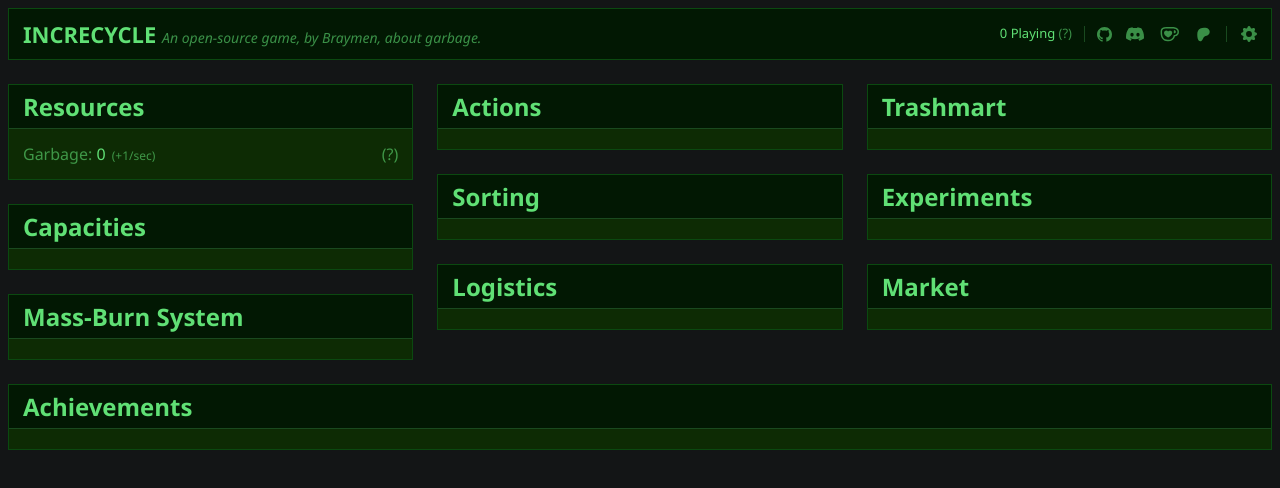
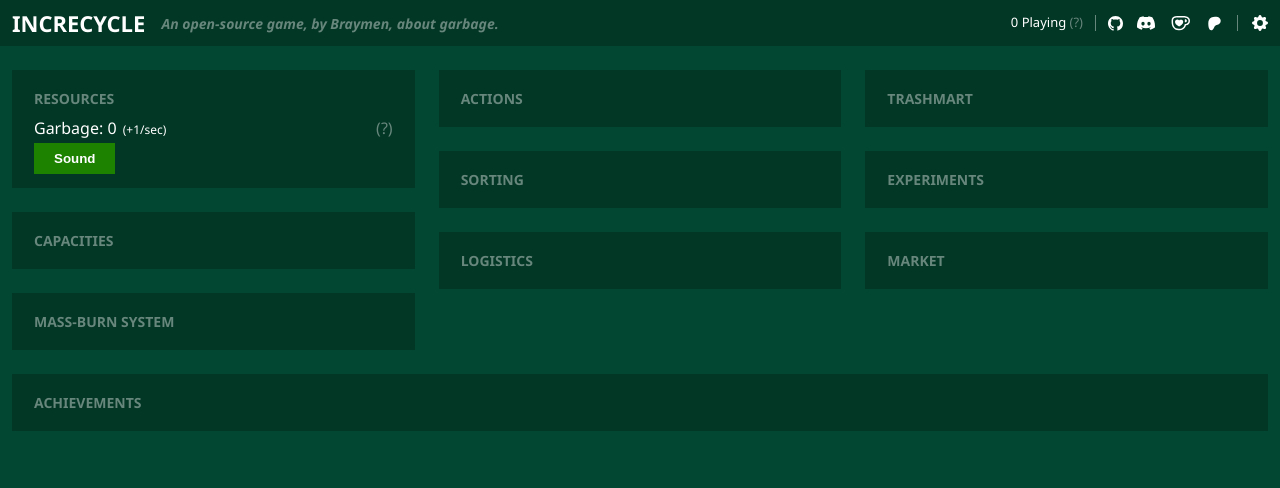
Before and after one commit to braymen/increcycle, a React (Vite) app: page / in a window 1280 px wide. Shown: the top 488 px of the page. Built offline with nearby package versions, Linux system fonts and the light colour scheme; no server answers.

Commit message:
feat: new theme and sfx for buttons

```diff
--- a/src/content/resources.ts
+++ b/src/content/resources.ts
@@ -7,7 +7,40 @@ interface Resource {
 
 export const ResourcesJSON: Resource[] = [
     {
-        name: 'garbage',
+        name: 'Unsorted Waste',
+    },
+    {
+        name: 'Garbage',
+    },
+    {
+        name: 'Recyclables',
+    },
+    {
+        name: 'Trash Bags',
+    },
+    {
+        name: 'Ash',
+    },
+    {
+        name: 'Paper',
+    },
+    {
+        name: 'Glass',
+    },
+    {
+        name: 'Metal',
+    },
+    {
+        name: 'Bottles',
+    },
+    {
+        name: 'Plastic',
+    },
+    {
+        name: 'Plastic Sheets',
+    },
+    {
+        name: 'Power',
     },
 ]
 
--- a/src/content/unlocks.ts
+++ b/src/content/unlocks.ts
@@ -7,7 +7,28 @@ interface Unlock {
 
 export const UnlocksJSON: Unlock[] = [
     {
-        name: 'trashmart',
+        name: 'Resources',
+    },
+    {
+        name: 'Trashmart',
+    },
+    {
+        name: 'Experiments',
+    },
+    {
+        name: 'Sorting',
+    },
+    {
+        name: 'Capacities',
+    },
+    {
+        name: 'Mass-Burn System',
+    },
+    {
+        name: 'Market',
+    },
+    {
+        name: 'Achievements',
     },
 ]
 
--- a/src/ui/components/ResourceLine.tsx
+++ b/src/ui/components/ResourceLine.tsx
@@ -12,8 +12,8 @@ function ResourceLine({ primaryText, amount, secondaryText, ratePerSecond, helpe
     return (
         <p>
             <span>
-                <span style={{ opacity: '.6' }}>{primaryText}:</span> {amount}{' '}
-                <span style={{ fontSize: '12px', opacity: '0.6', marginLeft: '2px' }}>
+                <span style={{}}>{primaryText}:</span> {amount}{' '}
+                <span style={{ fontSize: '12px', marginLeft: '2px' }}>
                     ({ratePerSecond && ratePerSecond >= 0 ? '+' : '-'}
                     {ratePerSecond}/sec)
                 </span>
--- a/src/ui/styles/App.css
+++ b/src/ui/styles/App.css
@@ -1,13 +1,30 @@
 :root {
     font-family: 'Segoe UI', sans-serif;
+    --text-color-light: white;
+    --text-color-dark: #023625;
+    --text-muted: #67867c;
+    --bg-1: #023625;
+    --bg-2: #024731;
+    --bg-3: #111212;
+    --button-color: rgb(28, 130, 0);
+    --button-color-hover: rgb(39, 146, 9);
+}
+
+.muted-light {
+    opacity: 0.7;
+}
+
+.muted-dark {
+    opacity: 0.7;
 }
 
 html,
 body {
-    color: #60e075;
-    background-color: #131516;
+    color: var(--text-color-light);
+    background-color: var(--bg-2);
     -webkit-user-select: none;
     user-select: none;
+    margin: 0;
 }
 
 img {
@@ -23,8 +40,10 @@ h1 {
 h2 {
     padding: 4px 0;
     margin: 0;
-    margin-bottom: 8px;
-    border-bottom: 1px solid #60e07540;
+    color: var(--text-muted) !important;
+    font-size: 14px;
+    text-transform: uppercase;
+    font-weight: 700;
 }
 
 p {
@@ -32,53 +51,60 @@ p {
     margin: 0;
 }
 
-.primary-button {
-    background-color: #0f5414;
-    color: #60e075;
-    border-color: #022e05;
-    padding: 4px 24px;
-    transition:
-        background-color 60ms linear,
-        transform 60ms linear;
+button {
+    background-color: var(--button-color);
+    color: var(--text-color-light);
+    padding: 8px 20px;
+    border: none;
+    font-weight: 800;
 }
 
-.primary-button:hover {
-    border-color: #05510a;
+button:hover {
+    background-color: var(--button-color-hover);
     cursor: pointer;
 }
 
-.primary-button:not(:disabled):active,
-.primary-button.pressed {
-    background-color: #1a7d21;
-    border-color: #60e075;
-    transform: translateY(1px);
+button:active {
+    background-color: var(--button-color);
+    transform: translateY(2px);
 }
 
-.primary-button:disabled,
-.primary-button[disabled] {
-    opacity: 0.4;
-    cursor: not-allowed;
+.app-header-container {
+    background-color: var(--bg-1);
+    padding: 4px 12px;
 }
 
 .app-header {
     box-sizing: border-box;
-    background-color: #021803;
-    padding: 10px 14px;
     display: flex;
     flex-wrap: wrap;
     align-items: center;
     justify-content: space-between;
     gap: 4px 16px;
+    padding: 4px 0px;
     max-width: 1440px;
     margin-inline: auto;
-    border: 1px solid #0b4910;
 }
 
 .app-title {
     font-size: 22px;
     font-weight: 800;
-    color: #60e075;
+    color: var(--text-color-light);
     text-transform: uppercase;
+    flex-wrap: wrap;
+    align-items: center;
+    justify-content: space-between;
+    display: flex;
+    box-sizing: border-box;
+    gap: 16px;
+}
+
+.app-sub-title {
+    font-size: 14px;
+    font-weight: 600;
+    text-transform: initial;
+    font-style: italic;
+    color: var(--text-muted);
 }
 
 .app-header-right {
@@ -97,7 +123,7 @@ p {
 .header-divider {
     width: 1px;
     height: 16px;
-    background-color: #60e07540;
+    background-color: var(--text-muted);
 }
 
 .social-links {
@@ -110,11 +136,12 @@ p {
     display: inline-flex;
     align-items: center;
     justify-content: center;
-    color: #60e07599;
+    color: var(--text-color-light);
 }
 
 .social-link:hover {
-    color: #60e075;
+    color: var(--text-color-light);
+    opacity: 0.8;
 }
 
 .social-link svg {
@@ -124,6 +151,7 @@ p {
 .content-container {
     max-width: 1440px;
     margin-inline: auto;
+    padding: 0px 12px;
 }
 
 .columns {
@@ -139,28 +167,28 @@ p {
 
 .panel {
     margin-top: 24px;
-    background-color: #0d2b04;
-    border: 1px solid #0b4910;
+    background-color: var(--bg-1);
+    color: var(--text-color-light);
+    padding: 14px 8px;
 }
 
 .panel-header {
     padding: 5px 14px;
-    background-color: #021803;
+    color: var(--text-color-light);
 }
 
 .panel-container {
-    padding: 2px 14px 10px 14px;
+    padding: 0px 14px;
 }
 
 .help-marker {
     display: inline-block;
     position: relative;
-    color: #60e07599;
+    color: var(--text-muted);
 }
 
 .help-marker:hover {
     cursor: help;
-    color: #60e075e6;
 }
 
 .help-marker[data-tooltip]:hover::after {
@@ -173,9 +201,10 @@ p {
     width: max-content;
     max-width: min(200px, calc(100vw - 32px));
     padding: 4px 8px;
-    border: 1px solid #022e05;
-    background-color: #0f5414;
-    color: #60e075;
+    padding-bottom: 8px;
+    border: 2px solid #65857a;
+    background-color: var(--bg-1);
+    color: var(--text-color-light);
     font-size: 16px;
 }
 
@@ -191,66 +220,6 @@ p {
     margin-bottom: 0;
 }
 
-.action-grid {
-    display: grid;
-    grid-template-columns: repeat(2, 1fr);
-    gap: 8px;
-}
-
-.action-grid .primary-button {
-    box-sizing: border-box;
-    padding: 4px 8px;
-}
-
-.action-button-group {
-    display: flex;
-    gap: 4px;
-}
-
-.action-button-group > .primary-button {
-    flex: 1;
-    min-width: 0;
-}
-
-.auto-click-button {
-    flex: none;
-    box-sizing: border-box;
-    background-color: #540f0f;
-    color: #e06060;
-    border-color: #3b1616;
-    padding: 4px 12px;
-    font-size: 12px;
-}
-
-.auto-click-button:hover {
-    border-color: rgb(86, 26, 26);
-    cursor: pointer;
-}
-
-.auto-click-button.active {
-    background-color: #0f5414;
-    border-color: #022e04;
-    color: #60e075;
-}
-
-.auto-click-button.active:hover {
-    border-color: #05510a;
-    cursor: pointer;
-}
-
-.bulk-buy-row {
-    display: flex;
-    gap: 4px;
-    margin-bottom: 12px;
-}
-
-.bulk-buy-row > .primary-button {
-    box-sizing: border-box;
-    flex: 1;
-    min-width: 0;
-    padding: 4px 8px;
-}
-
 @media (max-width: 1024px) {
     .columns {
         grid-template-columns: repeat(2, minmax(0, 1fr));
@@ -262,10 +231,22 @@ p {
         grid-template-columns: minmax(0, 1fr);
         gap: 0px;
     }
+
+    .app-sub-title {
+        display: none;
+    }
 }
 
 @media (max-width: 480px) {
     .action-grid {
         grid-template-columns: minmax(0, 1fr);
     }
+
+    .app-sub-title {
+        display: none;
+    }
+
+    .player-count {
+        display: none;
+    }
 }
--- a/src/ui/views/App.tsx
+++ b/src/ui/views/App.tsx
@@ -1,4 +1,4 @@
-import { useState } from 'react'
+import { useEffect, useState } from 'react'
 import '../styles/App.css'
 import { useGameDerived, useGameDispatch, useGameState } from '../state/GameContext'
 import ShopItem from '../components/ShopItem'
@@ -26,8 +26,29 @@ function App() {
 
     const showSettings = () => setSettings(!settings)
 
+    useEffect(() => {
+        const clickSound = (event: PointerEvent) => {
+            const isButton = (event.target as HTMLInputElement).nodeName === 'BUTTON'
+            if (!isButton) return
+            var context = new window.AudioContext()
+            var osc = context.createOscillator()
+            var gain = context.createGain()
+            osc.type = 'triangle'
+            osc.frequency.value = 100
+            osc.connect(gain)
+            gain.connect(context.destination)
+            gain.gain.value = 0.2
+            osc.start()
+            osc.stop(context.currentTime + 0.05)
+        }
+
+        document.addEventListener('click', clickSound)
+
+        return () => document.removeEventListener('click', clickSound)
+    }, [])
+
     return (
-        <>
+        <div>
             <Navbar showSettings={showSettings} />
             {settings ? (
                 <Settings />
@@ -53,7 +74,7 @@ function App() {
                     <Achievements />
                 </div>
             )}
-        </>
+        </div>
     )
 }
 
--- a/src/ui/views/Navbar.tsx
+++ b/src/ui/views/Navbar.tsx
@@ -9,14 +9,10 @@ function Navbar({ showSettings }: Props) {
     const playerCount = PlayerCount()
 
     return (
+        <div className="app-header-container">
             <div className="app-header">
-            <span className="app-title">
-                Increcycle{' '}
-                <span
-                    style={{ fontSize: '14px', opacity: '.6', fontWeight: '400', textTransform: 'initial', fontStyle: 'italic' }}
-                >
-                    An open-source game, by Braymen, about garbage.
-                </span>
+                <span className="app-title" style={{}}>
+                    <span>Increcycle</span> <span className="app-sub-title">An open-source game, by Braymen, about garbage.</span>
                 </span>
                 <div className="app-header-right">
                     {playerCount !== null ? (
@@ -37,6 +33,7 @@ function Navbar({ showSettings }: Props) {
                     <SocialLinks showSettings={showSettings} />
                 </div>
             </div>
+        </div>
     )
 }
 
--- a/src/ui/views/Resources.tsx
+++ b/src/ui/views/Resources.tsx
@@ -5,6 +5,7 @@ function Resources() {
     return (
         <Panel title="Resources">
             <ResourceLine primaryText="Garbage" amount={0} ratePerSecond={1} helperText="Test" />
+            <button>Sound</button>
         </Panel>
     )
 }
```
Lines whose indentation alone changed are shown as unchanged.
